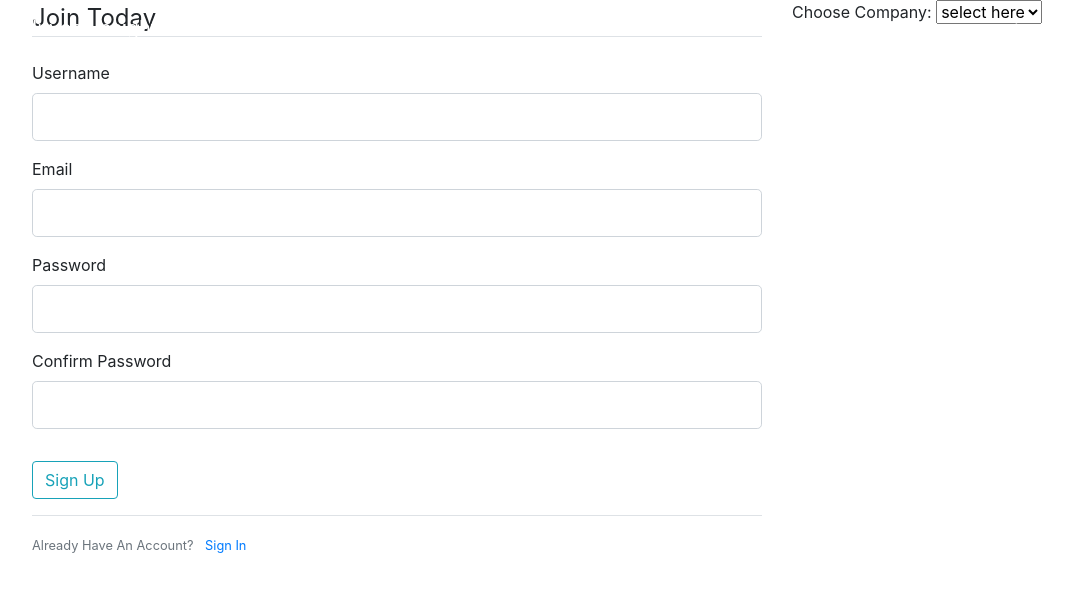
After one commit to ameyer23-m/Stock-Company-News-Website, a Flask app: page /register in a window 1280 px wide. The commit adds this page. Shown: the top 592 px of the page, without its empty margins (53-1126 px from the left). Run offline with Flask 3, Linux system fonts and the light colour scheme; some libraries are stand-ins or nearby versions.

```diff
--- /dev/null
+++ b/app/forms.py
@@ -0,0 +1,22 @@
+from flask_wtf import FlaskForm
+from wtforms import StringField, PasswordField, SubmitField, BooleanField
+from wtforms.validators import DataRequired, Length, Email, EqualTo
+
+
+class RegistrationForm(FlaskForm):
+    username = StringField('Username',
+                           validators=[DataRequired(), Length(min=2, max=20)])
+    email = StringField('Email',
+                        validators=[DataRequired(), Email()])
+    password = PasswordField('Password', validators=[DataRequired()])
+    confirm_password = PasswordField('Confirm Password',
+                                     validators=[DataRequired(), EqualTo('password')])
+    submit = SubmitField('Sign Up')
+
+
+class LoginForm(FlaskForm):
+    email = StringField('Email',
+                        validators=[DataRequired(), Email()])
+    password = PasswordField('Password', validators=[DataRequired()])
+    remember = BooleanField('Remember Me')
+    submit = SubmitField('Login')
--- /dev/null
+++ b/app/templates/about.html
@@ -0,0 +1,5 @@
+{% extends "layout.html" %}
+{% block content %}
+    <h1>About Page</h1>
+    <p>This project is for the cs232 fina project created by Adam Meyer</p>
+{% endblock content %}
--- a/app/templates/layout.html
+++ b/app/templates/layout.html
@@ -1,21 +1,76 @@
 <!DOCTYPE html>
+<html>
+<head>
+    <!-- Required meta tags -->
+    <meta charset="utf-8">
+    <meta name="viewport" content="width=device-width, initial-scale=1, shrink-to-fit=no">
 
-<html lang="en">
-    <head>
-        <meta name="viewport" content="initial-scale=1, width=device-width">
-        <title>Invest Insight</title>
-        <link rel="stylesheet" href="{{ url_for('static', filename='css/home-style.css') }}">
-    </head>
-    <body>
-        <div class="header">
-            <label for="companies">Select a company:</label>
-            <select name="companies" id="companies">
-                {% for abbrev in company_db.get_all_companies_abbrev() %}
-                <option value="{{ abbrev }}">{{ abbrev }}</option>
-                {% endfor %}
+    <!-- Bootstrap CSS -->
+    <link rel="stylesheet" href="https://maxcdn.bootstrapcdn.com/bootstrap/4.0.0/css/bootstrap.min.css" integrity="sha384-Gn5384xqQ1aoWXA+058RXPxPg6fy4IWvTNh0E263XmFcJlSAwiGgFAW/dAiS6JXm" crossorigin="anonymous">
+
+    <link rel="stylesheet" type="text/css" href="{{ url_for('static', filename='main.css') }}">
+
+    {% if title %}
+        <title>Invest Insights - {{ title }}</title>
+    {% else %}
+        <title>Invest Insights</title>
+    {% endif %}
+</head>
+<body>
+    <header class="site-header">
+      <nav class="navbar navbar-expand-md navbar-dark bg-steel fixed-top">
+        <div class="container">
+          <a class="navbar-brand mr-4" href="/">Invest Insights</a>
+          <button class="navbar-toggler" type="button" data-toggle="collapse" data-target="#navbarToggle" aria-controls="navbarToggle" aria-expanded="false" aria-label="Toggle navigation">
+            <span class="navbar-toggler-icon"></span>
+          </button>
+          <div class="collapse navbar-collapse" id="navbarToggle">
+            <div class="navbar-nav mr-auto">
+                <a class="nav-item nav-link" href="{{ url_for('task_list_blueprint.home') }}">Home</a>
+                <a class="nav-item nav-link" href="{{ url_for('task_list_blueprint.about') }}">About</a>
+              </div>
+              <!-- Navbar Right Side -->
+              <div class="navbar-nav">
+                <a class="nav-item nav-link" href="{{ url_for('task_list_blueprint.login') }}">Login</a>
+                <a class="nav-item nav-link" href="{{ url_for('task_list_blueprint.register') }}">Register</a>
+            </div>
+          </div>
+        </div>
+      </nav>
+    </header>
+    <main role="main" class="container">
+      <div class="row">
+        <div class="col-md-8">
+        {% with messages = get_flashed_messages(with_categories=true) %}
+            {% if messages %}
+              {% for category, message in messages %}
+                <div class="alert alert-{{ category }}">
+                  {{ message }}
+                </div>
+              {% endfor %}
+            {% endif %}
+        {% endwith %}
+        {% block content %}{% endblock %}
+        </div>
+        <div class="col-md-4">
+          <div class="content-section">
+            Choose Company:
+            <select onchange="location = this.value;">
+              <option value="" selected hidden>select here</option>
+              {% for company in companies %}
+              <option value="/{{ company }}">{{company}}</option>
+              {% endfor %}
             </select>
+          </div>
         </div>
-        <!-- Jinja templating code that we can redefine for other pages -->
-        {% block body %}{% endblock %}
-    </body>
+      </div>
+    </main>
+
+
+    <!-- Optional JavaScript -->
+    <!-- jQuery first, then Popper.js, then Bootstrap JS -->
+    <!-- <script src="https://code.jquery.com/jquery-3.2.1.slim.min.js" integrity="sha384-KJ3o2DKtIkvYIK3UENzmM7KCkRr/rE9/Qpg6aAZGJwFDMVNA/GpGFF93hXpG5KkN" crossorigin="anonymous"></script>
+    <script src="https://cdnjs.cloudflare.com/ajax/libs/popper.js/1.12.9/umd/popper.min.js" integrity="sha384-ApNbgh9B+Y1QKtv3Rn7W3mgPxhU9K/ScQsAP7hUibX39j7fakFPskvXusvfa0b4Q" crossorigin="anonymous"></script>
+    <script src="https://maxcdn.bootstrapcdn.com/bootstrap/4.0.0/js/bootstrap.min.js" integrity="sha384-JZR6Spejh4U02d8jOt6vLEHfe/JQGiRRSQQxSfFWpi1MquVdAyjUar5+76PVCmYl" crossorigin="anonymous"></script> -->
+</body>
 </html>
--- /dev/null
+++ b/app/templates/register.html
@@ -0,0 +1,72 @@
+{% extends "layout.html" %}
+{% block content %}
+    <div class="content-section">
+        <form method="POST" action="">
+            {{ form.hidden_tag() }}
+            <fieldset class="form-group">
+                <legend class="border-bottom mb-4">Join Today</legend>
+                <div class="form-group">
+                    {{ form.username.label(class="form-control-label") }}
+
+                    {% if form.username.errors %}
+                        {{ form.username(class="form-control form-control-lg is-invalid") }}
+                        <div class="invalid-feedback">
+                            {% for error in form.username.errors %}
+                                <span>{{ error }}</span>
+                            {% endfor %}
+                        </div>
+                    {% else %}
+                        {{ form.username(class="form-control form-control-lg") }}
+                    {% endif %}
+                </div>
+                <div class="form-group">
+                    {{ form.email.label(class="form-control-label") }}
+                    {% if form.email.errors %}
+                        {{ form.email(class="form-control form-control-lg is-invalid") }}
+                        <div class="invalid-feedback">
+                            {% for error in form.email.errors %}
+                                <span>{{ error }}</span>
+                            {% endfor %}
+                        </div>
+                    {% else %}
+                        {{ form.email(class="form-control form-control-lg") }}
+                    {% endif %}
+                </div>
+                <div class="form-group">
+                    {{ form.password.label(class="form-control-label") }}
+                    {% if form.password.errors %}
+                        {{ form.password(class="form-control form-control-lg is-invalid") }}
+                        <div class="invalid-feedback">
+                            {% for error in form.password.errors %}
+                                <span>{{ error }}</span>
+                            {% endfor %}
+                        </div>
+                    {% else %}
+                        {{ form.password(class="form-control form-control-lg") }}
+                    {% endif %}
+                </div>
+                <div class="form-group">
+                    {{ form.confirm_password.label(class="form-control-label") }}
+                    {% if form.confirm_password.errors %}
+                        {{ form.confirm_password(class="form-control form-control-lg is-invalid") }}
+                        <div class="invalid-feedback">
+                            {% for error in form.confirm_password.errors %}
+                                <span>{{ error }}</span>
+                            {% endfor %}
+                        </div>
+                    {% else %}
+                        {{ form.confirm_password(class="form-control form-control-lg") }}
+                    {% endif %}
+                </div>
+            </fieldset>
+            <div class="form-group">
+                {{ form.submit(class="btn btn-outline-info") }}
+            </div>
+        </form>
+    </div>
+    <div class="border-top pt-3">
+        <small class="text-muted">
+            Already Have An Account? <a class="ml-2" href="{{ url_for('task_list_blueprint.login') }}">Sign In</a>
+        </small>
+    </div>
+{% endblock content %}
--- a/app/views/task_view.py
+++ b/app/views/task_view.py
@@ -2,21 +2,95 @@ from flask import Blueprint, request, redirect
 from flask import render_template, g, Blueprint
 from models.task import Task, TaskDB
 from models.companies_modifier import Company, CompanyDB
+from flask import Flask, render_template, url_for, flash, redirect
+from forms import RegistrationForm, LoginForm
 
 task_list_blueprint = Blueprint('task_list_blueprint', __name__)
 
+news = [
+    {
+        'company': 'APPL',
+        'article': 'Article 1 on APPL',
+        'date': '2022-01-03',
+        'publisher': 'NY Times',
+        'writer': 'Joe Biden'
+    },
+    {
+        'company': 'APPL',
+        'article': 'Article 2 on APPL',
+        'date': '2022-01-04',
+        'publisher': 'NY Times',
+        'writer': 'Joe Biden'
+    },
+    {
+        'company': 'MSFT',
+        'article': 'Article 1 on MSFT ',
+        'date': '2022-01-04',
+        'publisher': 'Time Magazine',
+        'writer': 'Susan Test'
+    },
+    {
+        'company': 'MSFT',
+        'article': 'Article 2 on MSFT ',
+        'date': '2022-01-10',
+        'publisher': 'Time Magazine',
+        'writer': 'Susan Test'
+    },
+    {
+        'company': 'MSFT',
+        'article': 'Article 3 on MSFT ',
+        'date': '2022-04-04',
+        'publisher': 'NBC',
+        'writer': 'Jon Snow'
+    },
+    {
+        'company': 'JPM',
+        'article': 'Article 1 on JPM ',
+        'date': '2022-01-04',
+        'publisher': 'Fox News',
+        'writer': 'Yoda'
+    }
+
+];
+news = sorted(news, key=lambda k: k['date'], reverse=True)
+
+companies = ['APPL', 'XOM', 'MSFT', 'GE', 'JPM']
+
 # Home Page
-# @task_list_blueprint.route("/")
-# def index():
-#     return render_template("index.html")
+@task_list_blueprint.route("/")
+@task_list_blueprint.route("/home")
+def home():
+    return render_template('home.html', news = news, companies = companies)
 
-@task_list_blueprint.route('/', methods=["GET", "POST"])
-def index():
-    company_db = CompanyDB(g.mysql_db, g.mysql_cursor)
+@task_list_blueprint.route("/about")
+def about():
+    return render_template('about.html')
 
-    # if request.method == "POST":
-    #     task_ids = request.form.getlist("task_item")
-    #     for id in task_ids:
-    #         database.delete_task_by_id(id)
+@task_list_blueprint.route('/<company>')
+def company(company):
+    return render_template('company.html', company=company, news = news)
 
-    return render_template('index.html')
+
+@task_list_blueprint.context_processor
+def inject_companies():
+    return dict(companies=companies)
+
+@task_list_blueprint.route("/register", methods=['GET', 'POST'])
+def register():
+    form = RegistrationForm()
+    if form.validate_on_submit():
+        flash(f'Account created for {form.username.data}!', 'success')
+        return redirect(url_for('home'))
+    return render_template('register.html', title='Register', form=form)
+
+
+@task_list_blueprint.route("/login", methods=['GET', 'POST'])
+def login():
+    form = LoginForm()
+    if form.validate_on_submit():
+        if form.email.data == 'admin@investinsights.com' and form.password.data == 'password':
+            flash('You have been logged in!', 'success')
+            return redirect(url_for('home'))
+        else:
+            flash('Login Unsuccessful. Please check username and password', 'danger')
+    return render_template('login.html', title='Login', form=form)
--- a/requirements.txt
+++ b/requirements.txt
@@ -2,3 +2,5 @@ flask
 pytest
 mysql-connector-python
 python-dotenv
+flask-wtf
+email-validator
```
Also changed, not shown: app/templates/company.html (added, +21 -0 lines), app/templates/home.html (added, +17 -0 lines), app/templates/index.html (deleted, +0 -18 lines), app/templates/login.html (added, +52 -0 lines), app/templates/navbar.html (added, +20 -0 lines), app/utils/db.py (+33 -31 lines), csv/companies.csv (renamed from companies.csv), csv/company_news.csv (renamed from company_news.csv), csv/product_sales.csv (renamed from product_sales.csv), csv/stock_prices.csv (renamed from stock_prices.csv).
